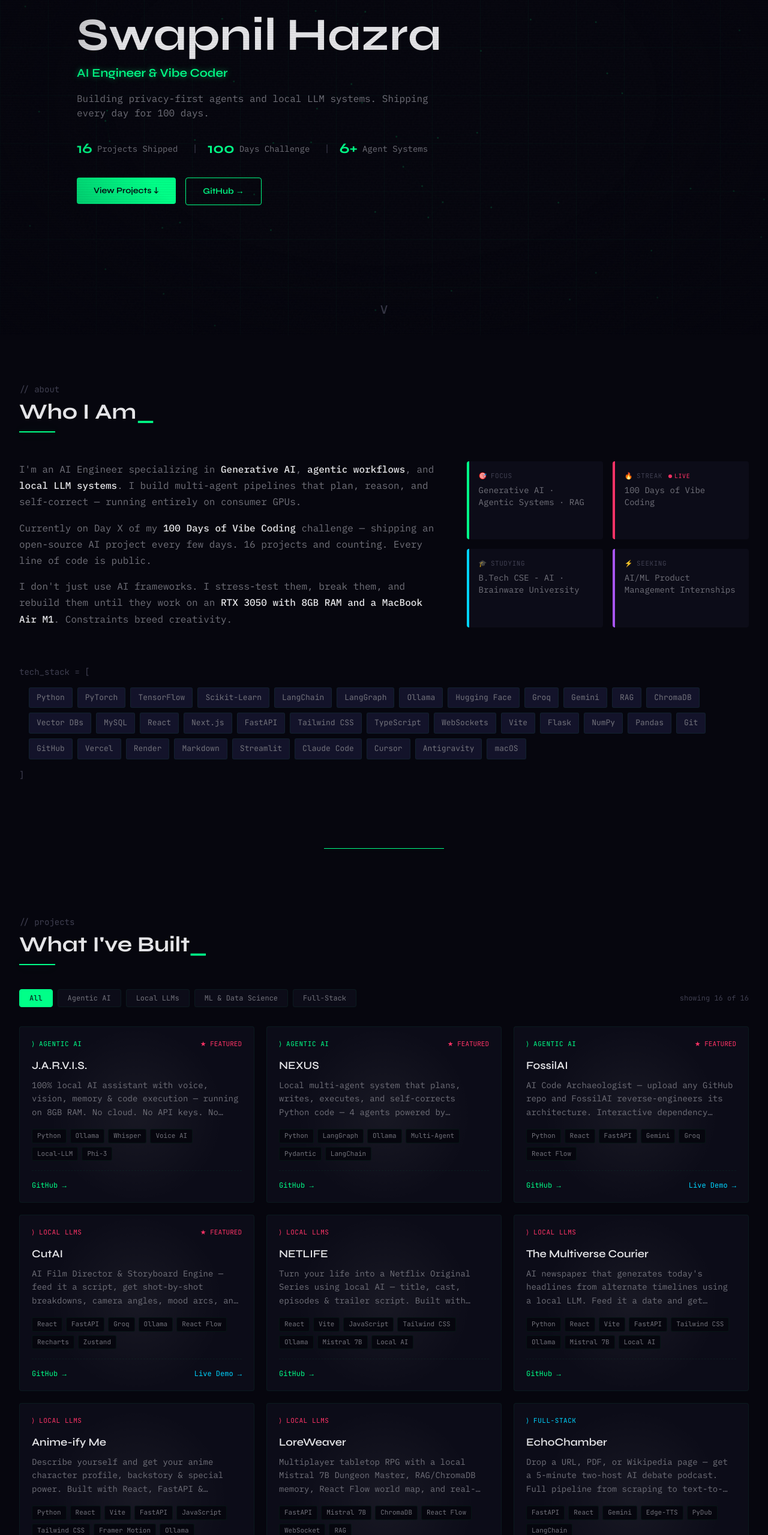
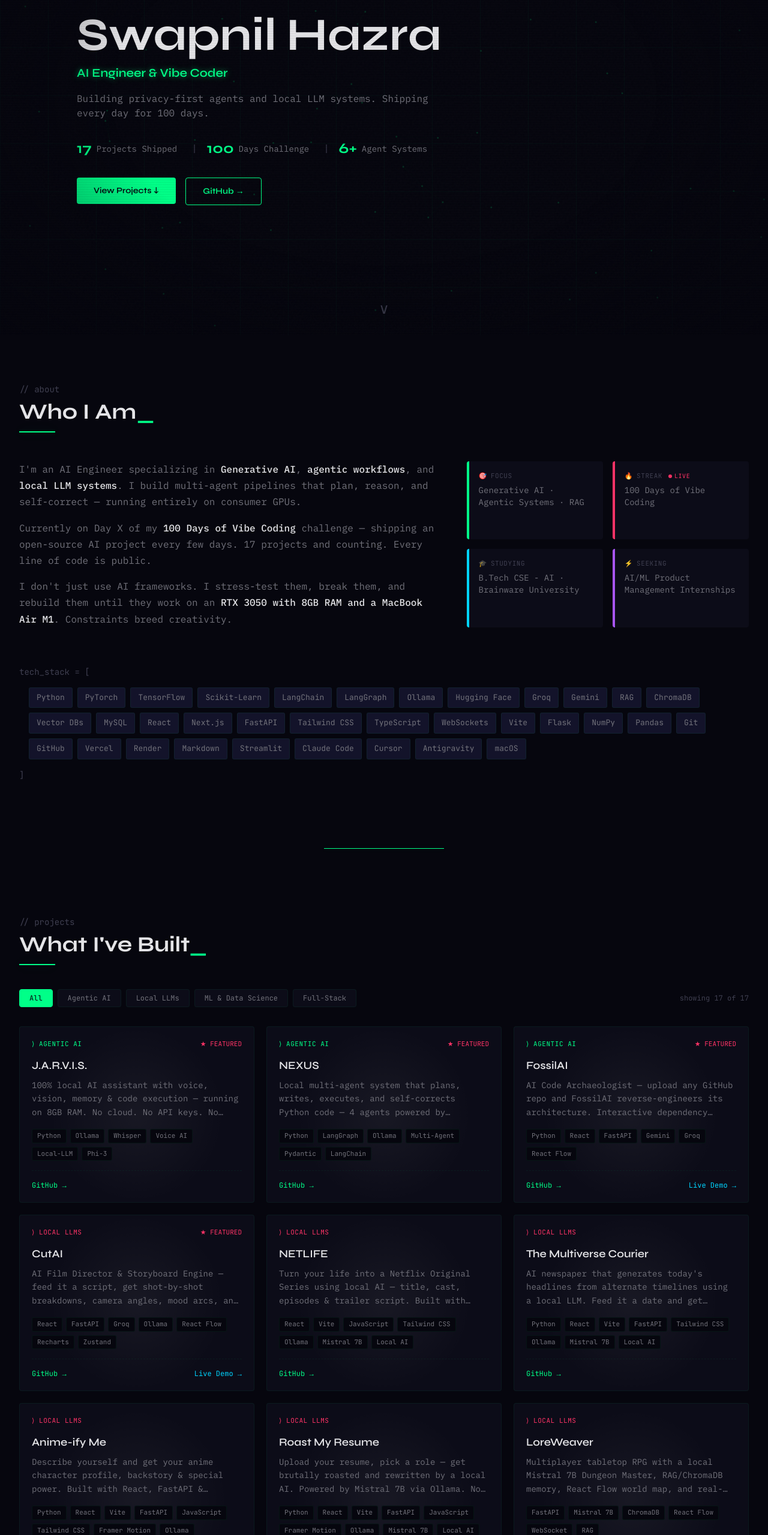
Before and after one commit to Swapnil-bo/Portfolio, a React (Vite) app: page / in a window 1280 px wide. Shown: the part 241-2800 px from the top of the page at 60% size. Built offline with nearby package versions, Linux system fonts and the light colour scheme.

Commit message:
feat: add Roast My Resume project
Co-Authored-By: Claude Opus 4.6 <noreply@anthropic.com>

```diff
--- a/src/components/About.jsx
+++ b/src/components/About.jsx
@@ -87,7 +87,7 @@ function About() {
             <p>
               Currently on Day X of my{' '}
               <span style={{ color: 'var(--text-primary)', fontWeight: 500 }}>100 Days of Vibe Coding</span>{' '}
-              challenge — shipping an open-source AI project every few days. 16 projects and counting. Every
+              challenge — shipping an open-source AI project every few days. 17 projects and counting. Every
               line of code is public.
             </p>
             <p>
--- a/src/components/BootSequence.jsx
+++ b/src/components/BootSequence.jsx
@@ -4,7 +4,7 @@ import { motion } from 'framer-motion'
 const bootLines = [
   '[BOOT] Neural Terminal v2.0.26',
   '[INIT] Loading identity matrix... OK',
-  '[SCAN] 16 projects indexed',
+  '[SCAN] 17 projects indexed',
   '[LINK] GitHub connection established',
   '[SYS]  All modules operational',
   '> Welcome. Initializing interface...',
--- a/src/components/Hero.jsx
+++ b/src/components/Hero.jsx
@@ -6,7 +6,7 @@ import { playClickSound } from '../utils/hoverSound'
 const typedText = '> initializing swapnil_hazra...'
 
 const stats = [
-  { value: 16, label: 'Projects Shipped', suffix: '' },
+  { value: 17, label: 'Projects Shipped', suffix: '' },
   { value: 100, label: 'Days Challenge', suffix: '' },
   { value: 6, label: 'Agent Systems', suffix: '+' },
 ]
--- a/src/data/projects.js
+++ b/src/data/projects.js
@@ -60,6 +60,15 @@ export const projects = [
     category: "Local LLMs",
     featured: false,
     github: "https://github.com/Swapnil-bo/Anime-ify-Me",
+    demo: null
+  },
+  {
+    name: "Roast My Resume",
+    desc: "Upload your resume, pick a role — get brutally roasted and rewritten by a local AI. Powered by Mistral 7B via Ollama. No cloud. No API keys. Just pain.",
+    tags: ["Python", "React", "Vite", "FastAPI", "JavaScript", "Framer Motion", "Ollama", "Mistral 7B", "Local AI"],
+    category: "Local LLMs",
+    featured: false,
+    github: "https://github.com/Swapnil-bo/Roast-My-Resume",
     demo: null
   },
   {
```
